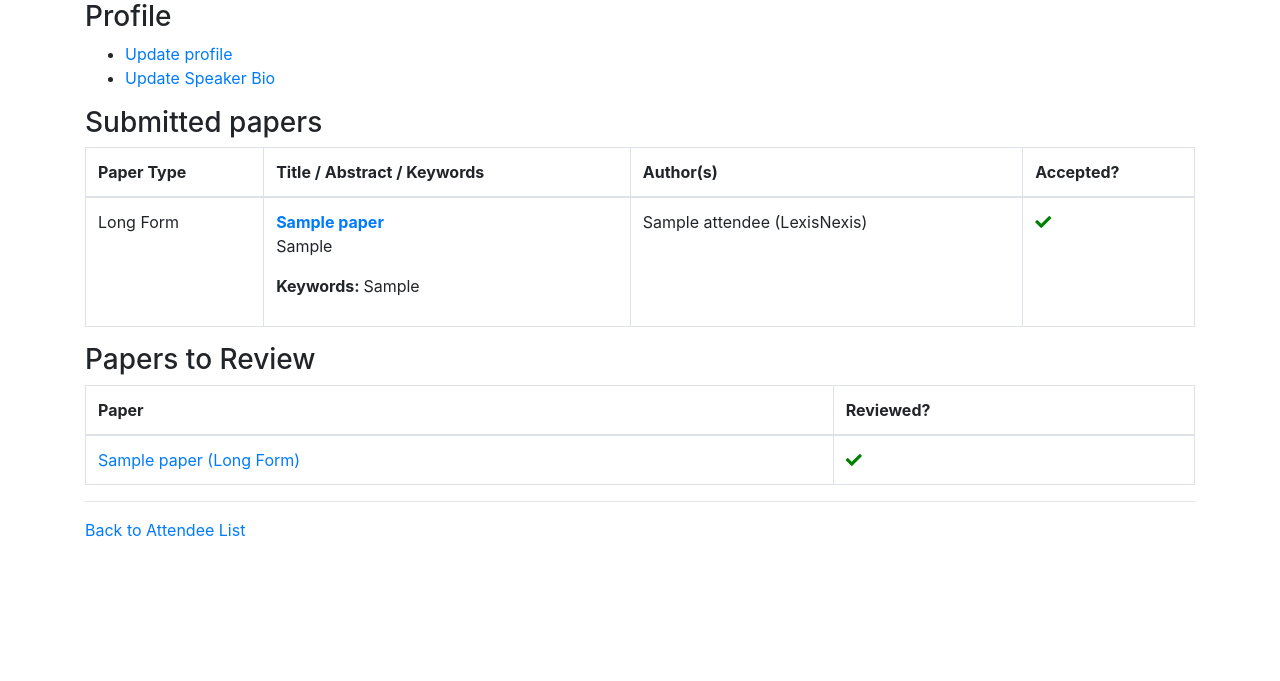
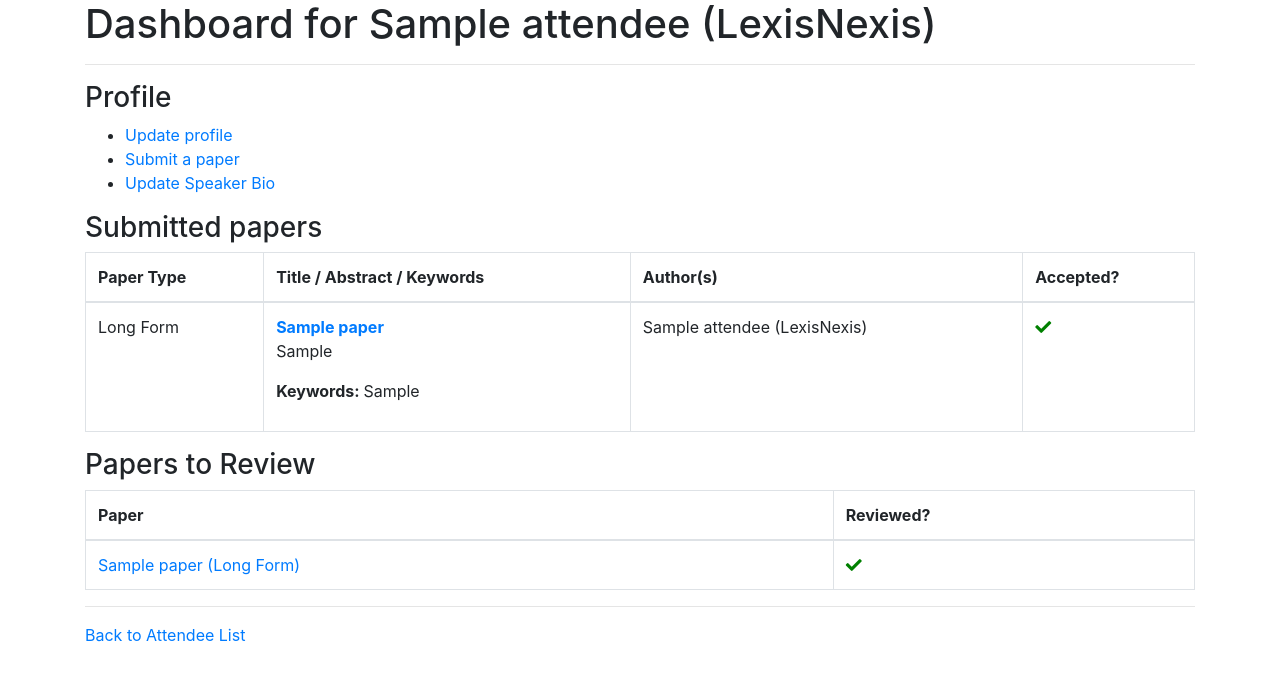
Before and after one commit to sujitpal/sherpa, a Django app: page /dashboard/ in a window 1280 px wide. Shown: the part 56-737 px from the top of the page. Run offline with Django 3.2, Linux system fonts and the light colour scheme; a user stored in the database is signed in; tables that the repository leaves empty hold one stand-in row (values such as "Sample post"); some libraries are stand-ins or nearby versions.

Commit message:
fix: add title

```diff
--- a/templates/apps/dashboard.html
+++ b/templates/apps/dashboard.html
@@ -6,9 +6,12 @@ Dashboard for {{ logged_in_user }}
 
 {% block content %}
 <div class="container">
+    <h1>Dashboard for {{ logged_in_user }}</h1>
+    <hr/>
     <h3>Profile</h3>
     <ul>
         <li><a href="paper/{{ logged_in_user.id }}/update/">Update profile</a></li>
+        <li><a href="paper/create/">Submit a paper</a></li>
         {% if has_accepted_papers %}
         <li><a href="speaker_bio/{{ logged_in_user.id }}/update/">Update Speaker Bio</a></li>
         {% endif %}
```
